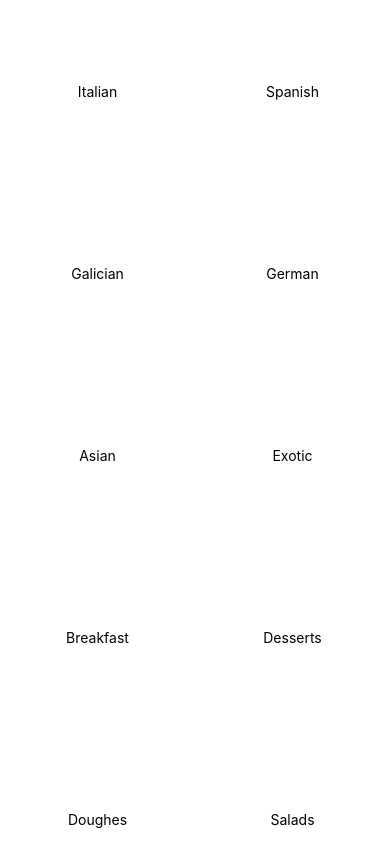
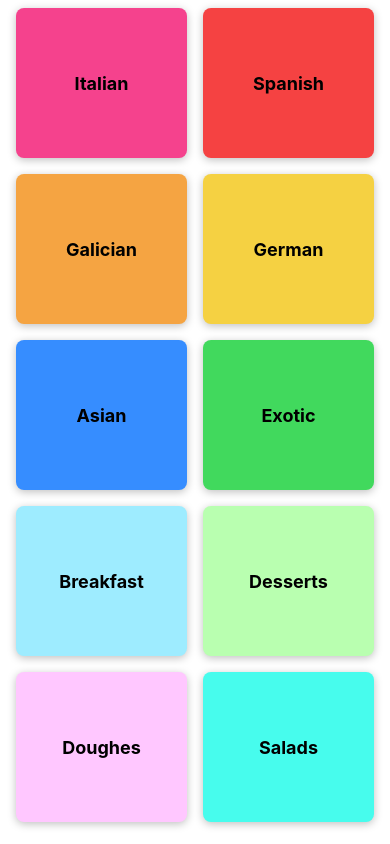
Before and after one commit to Pletus/PersApp, a React Native app: screen / in a window 390 px wide. Built offline with nearby package versions, Linux system fonts and the light colour scheme.

Commit message:
styling gridCategories

```diff
--- a/App.js
+++ b/App.js
@@ -1,13 +1,18 @@
 import { StatusBar } from 'expo-status-bar';
-import { StyleSheet } from 'react-native';
+import { StyleSheet, SafeAreaView } from 'react-native';
 import CategoriesScreen from './screens/CategoriesScreen';
 
 export default function App() {
   return (
-    <CategoriesScreen />
+    <SafeAreaView style={styles.container}>
+      <StatusBar style="auto" />
+      <CategoriesScreen />
+    </SafeAreaView>
   );
 }
 
 const styles = StyleSheet.create({
-  container: {},
+  container: {
+    flex: 1,
+  },
 });
--- a/components/CategoryGridTile.js
+++ b/components/CategoryGridTile.js
@@ -1,11 +1,17 @@
-import { Pressable, View, Text, StyleSheet, Button } from "react-native";
+import { Pressable, View, Text, StyleSheet, Platform } from "react-native";
 
 function CategoryGridTile({ title, color }) {
   return (
-    <View style={styles.gridItem}>
-      <Pressable style={styles.button}>
+    <View style={[styles.gridItem, { backgroundColor: color }]}>
+      <Pressable
+        android_ripple={{ color: "#ccc" }}
+        style={({ pressed }) => [
+          styles.button,
+          pressed ? styles.buttonPressed : null,
+        ]}
+      >
         <View style={styles.innerContainer}>
-          <Text>{title}</Text>
+          <Text style={styles.title}>{title}</Text>
         </View>
       </Pressable>
     </View>
@@ -17,19 +23,31 @@ export default CategoryGridTile;
 const styles = StyleSheet.create({
   gridItem: {
     flex: 1,
-    margin: 16,
+    margin: 8,
     height: 150,
     borderRadius: 8,
     elevation: 4,
+    backgroundColor: "white",
+    shadowColor: "black",
+    shadowOpacity: 0.25,
+    shadowOffset: { width: 0, height: 2 },
+    shadowRadius: 8,
+    overflow: Platform.OS === "android" ? "hidden" : "visible",
   },
   button: {
     flex: 1,
   },
+  buttonPressed: {
+    opacity: 0.5,
+  },
   innerContainer: {
     flex: 1,
     padding: 16,
-    justifyContent: 'center',
-    alignItems: 'center',
-
-  }
+    justifyContent: "center",
+    alignItems: "center",
+  },
+  title: {
+    fontWeight: "bold",
+    fontSize: 18,
+  },
 });
--- a/screens/CategoriesScreen.js
+++ b/screens/CategoriesScreen.js
@@ -1,20 +1,25 @@
-import { FlatList } from "react-native";
+import { View, FlatList } from "react-native";
 import CategoryGridTile from "../components/CategoryGridTile";
-
 import { CATEGORIES } from "../data/dummy-data";
 
 function renderCategoryItem(itemData) {
-    return <CategoryGridTile title={itemData.item.title} color={itemData.item.color} />
+  return (
+    <CategoryGridTile title={itemData.item.title} color={itemData.item.color} />
+  );
 }
 
 function CategoriesScreen() {
   return (
+    <View style={{ flex: 1 }}>
       <FlatList
         data={CATEGORIES}
         keyExtractor={(item) => item.id}
         renderItem={renderCategoryItem}
         numColumns={2}
+        columnWrapperStyle={{ justifyContent: "space-between" }}
+        contentContainerStyle={{ paddingHorizontal: 8, flexGrow: 1 }}
       />
+    </View>
   );
 }
 
```
Also changed, not shown: package.json (+4 -4 lines), 1 other file (tests, documents, lock files or other folders). Lines whose indentation alone changed are shown as unchanged.
